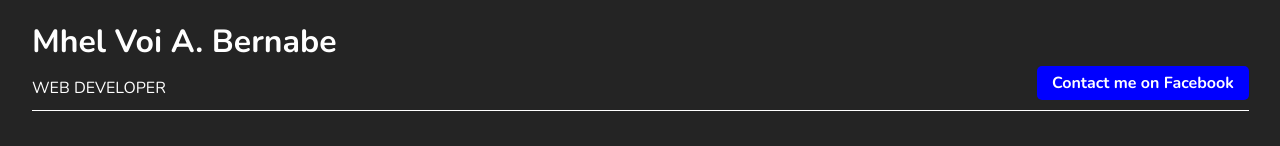
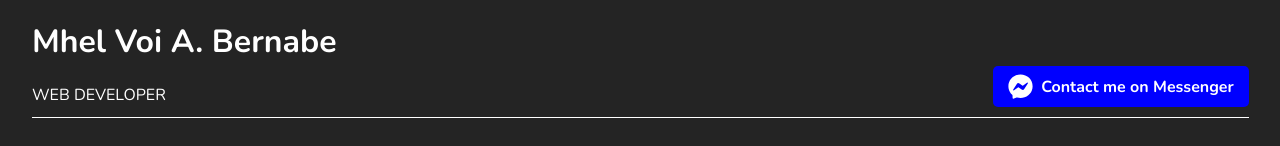
Before and after one commit to MyGithubAccnt1/Portfolio, a React (Vite) app: page / in a window 1280 px wide. Shown: the part 166-312 px from the top of the page. Built offline with nearby package versions, Linux system fonts and the light colour scheme.

Commit message:
Add react-icons dependency and update Hero component to use Messenger icon for contact link

```diff
--- a/package.json
+++ b/package.json
@@ -18,6 +18,7 @@
     "@tailwindcss/vite": "^4.1.8",
     "react": "^18.2.0",
     "react-dom": "^18.2.0",
+    "react-icons": "^5.5.0",
     "react-infinite-logo-slider": "^1.1.4",
     "react-router-dom": "^6.15.0",
     "tailwindcss": "^4.1.8"
--- a/src/components/Hero.jsx
+++ b/src/components/Hero.jsx
@@ -1,3 +1,4 @@
+import { FaFacebookMessenger } from 'react-icons/fa';
 function Hero() {
     const hero = {
         position: 'relative',
@@ -19,18 +20,6 @@ function Hero() {
         color: '#fff',
         padding: '5px 15px'
     }
-    const parent = {
-        backgroundColor: 'rgba(255, 255, 255, 0.2)',
-        boxShadow: '0 25px 45px rgba(0, 0, 0, 0.1)',
-        border: '1px solid rgba(255, 255, 255, 0.5)',
-        borderRadius: '5px',
-        borderRight: '1px solid rgba(255, 255, 255, 0.2)',
-        borderBottom: '1px solid rgba(255, 255, 255, 0.2)',
-        backdropFilter: 'blur(5px)',
-        display: 'flex',
-        padding: '50px',
-        marginInline: '2.5%',
-    }
     return (
         <>
             <div
@@ -45,8 +34,8 @@ function Hero() {
                 <br/>
                 <div style={{display: 'flex', alignItems: 'end', justifyContent: 'space-between'}}>
                     <p style={{color: '#fff'}}>WEB DEVELOPER</p>
-                    <a style={addButton} href="https://www.facebook.com/MVB17/" target="_blank">
-                        <b>Contact me on Facebook</b>
+                    <a style={addButton} href="https://m.me/MVB17" target="_blank" className='flex flex-row gap-2 py-2! items-center'>
+                        <FaFacebookMessenger size={25} /><b>Contact me on Messenger</b>
                     </a>
                 </div>
                 <hr style={{color: '#fff', marginTop: '10px', width: 'calc(100% - 2.5%)'}}/>
```
Also changed, not shown: 1 other file (tests, documents, lock files or other folders).
